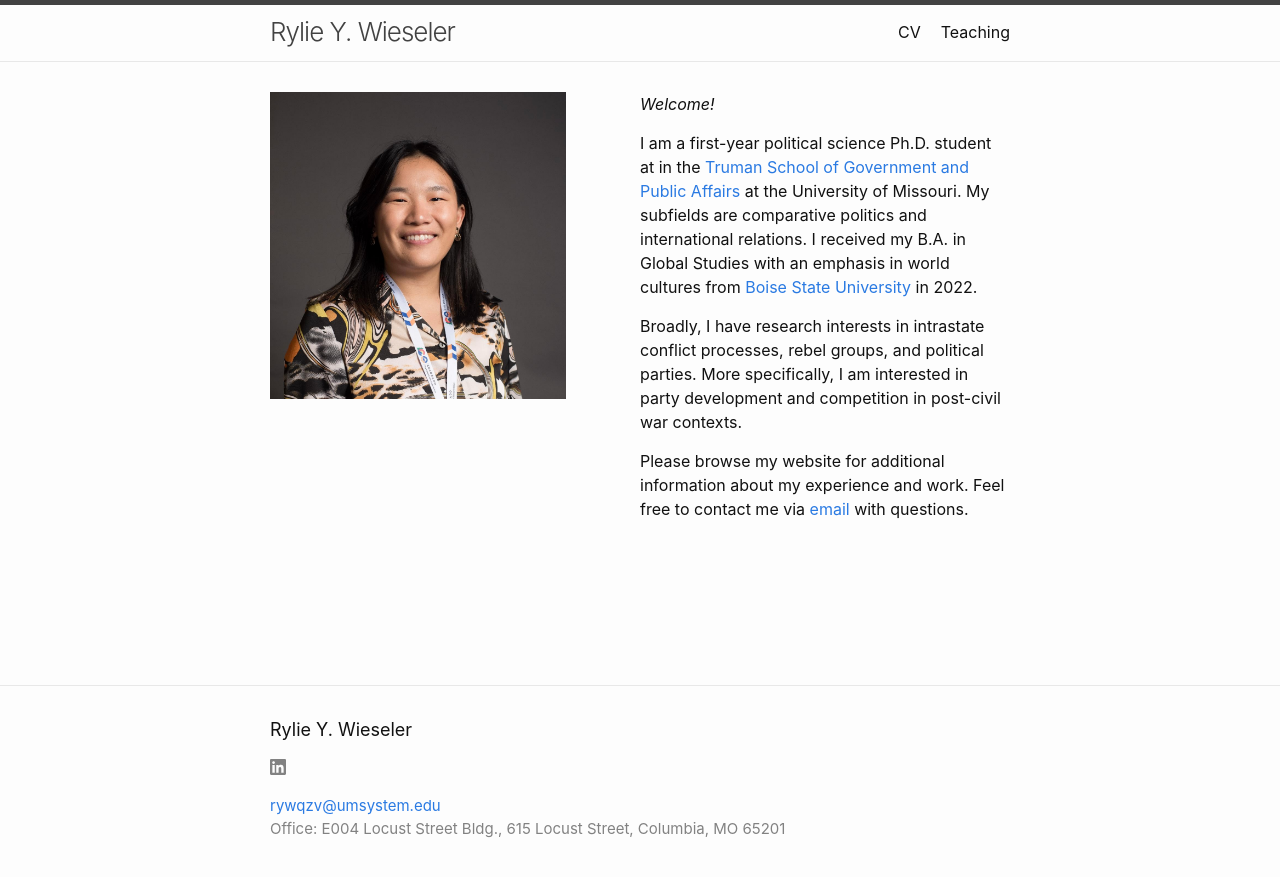
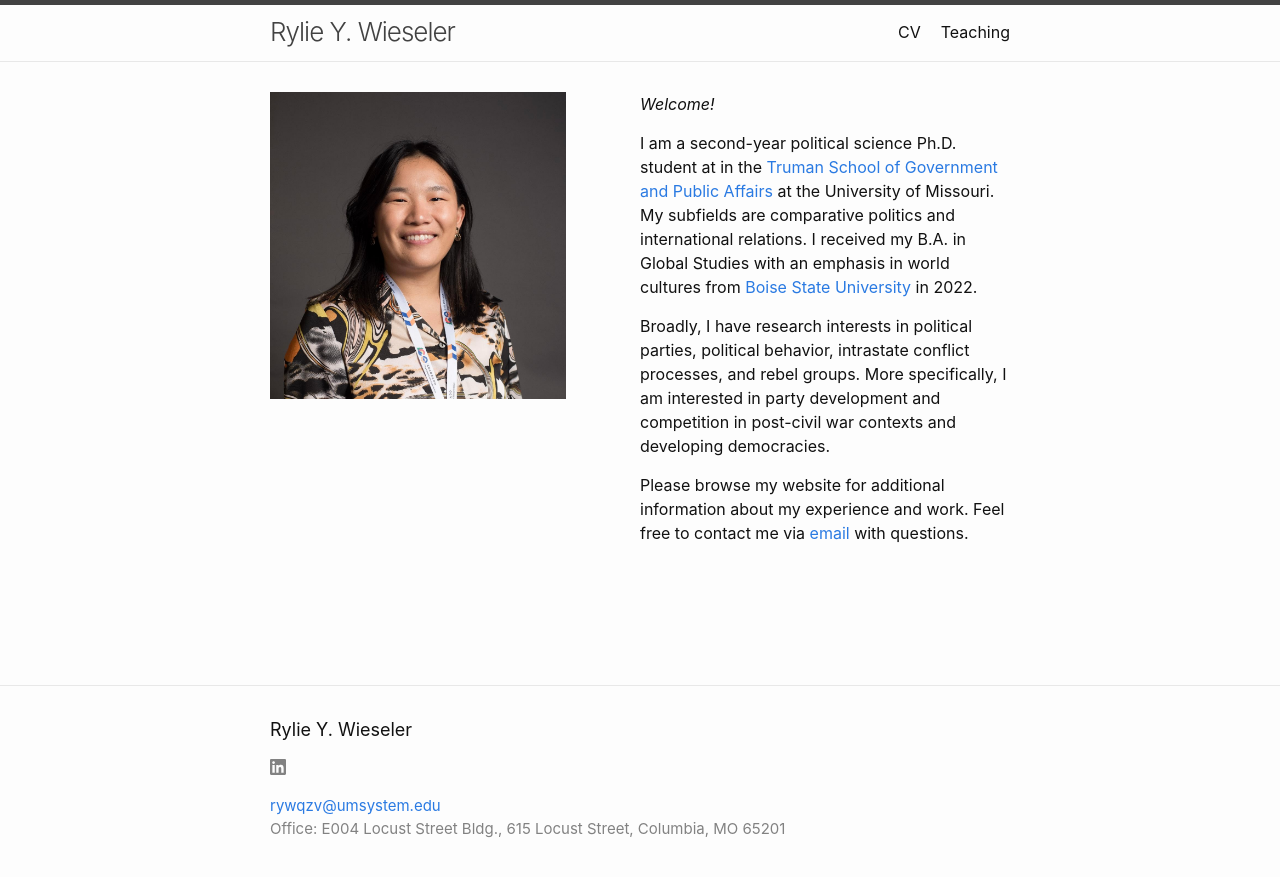
Before and after one commit to ryliewieseler/ryliewieseler.github.io, a Jekyll site: the page built from index.md, in a window 1280 px wide. Shown: the top 877 px of the page. Built offline with Jekyll 4.4.1, drawn with Linux system fonts in a browser that asks for light colours.

Commit message:
Update index.md

```diff
--- a/index.md
+++ b/index.md
@@ -10,8 +10,8 @@ layout: home
 
 _Welcome!_
 
-I am a first-year political science Ph.D. student at in the [Truman School of Government and Public Affairs](https://truman.missouri.edu/) at the University of Missouri. My subfields are comparative politics and international relations. I received my B.A. in Global Studies with an emphasis in world cultures from [Boise State University](https://www.boisestate.edu/sps-global/) in 2022.
+I am a second-year political science Ph.D. student at in the [Truman School of Government and Public Affairs](https://truman.missouri.edu/) at the University of Missouri. My subfields are comparative politics and international relations. I received my B.A. in Global Studies with an emphasis in world cultures from [Boise State University](https://www.boisestate.edu/sps-global/) in 2022.
 
-Broadly, I have research interests in intrastate conflict processes, rebel groups, and political parties. More specifically, I am interested in party development and competition in post-civil war contexts.
+Broadly, I have research interests in political parties, political behavior, intrastate conflict processes, and rebel groups. More specifically, I am interested in party development and competition in post-civil war contexts and developing democracies.
 
 Please browse my website for additional information about my experience and work. Feel free to contact me via <a href = "mailto: rywqzv@umsystem.edu">email</a> with questions.
```
